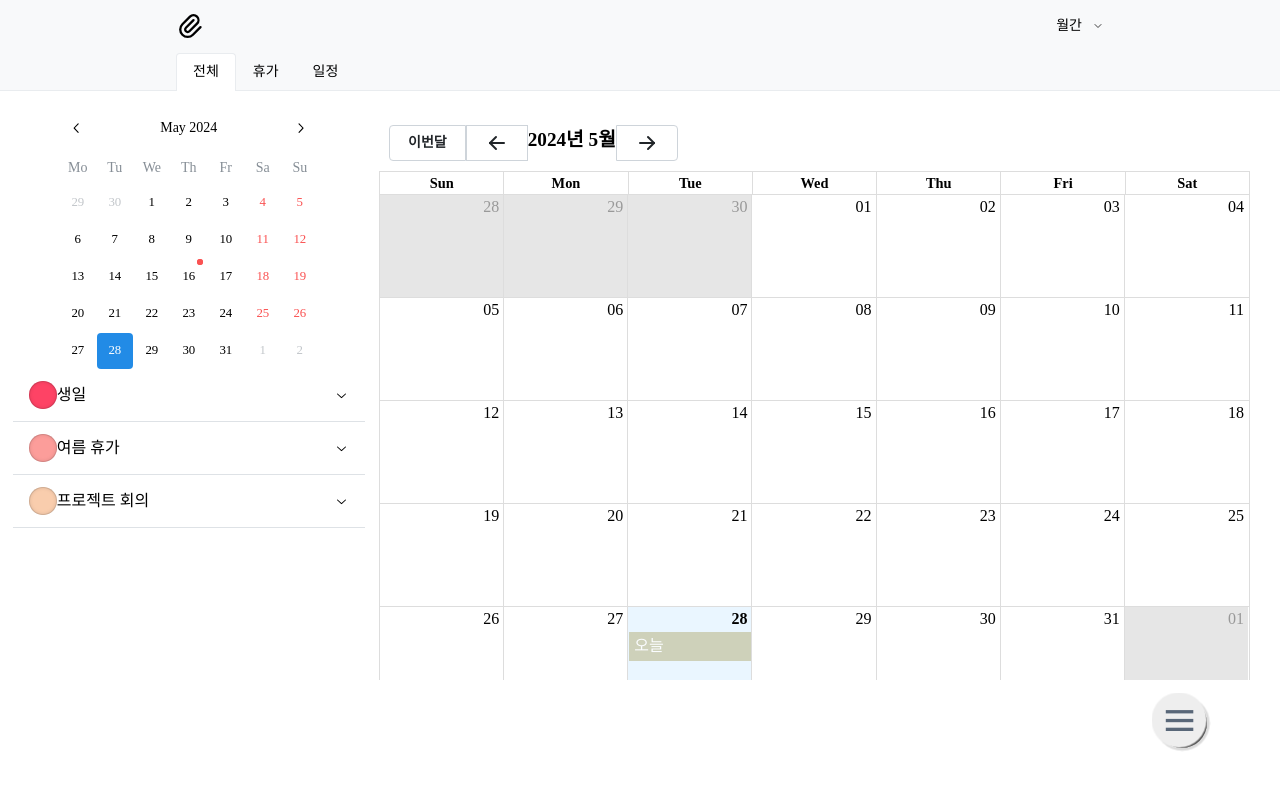
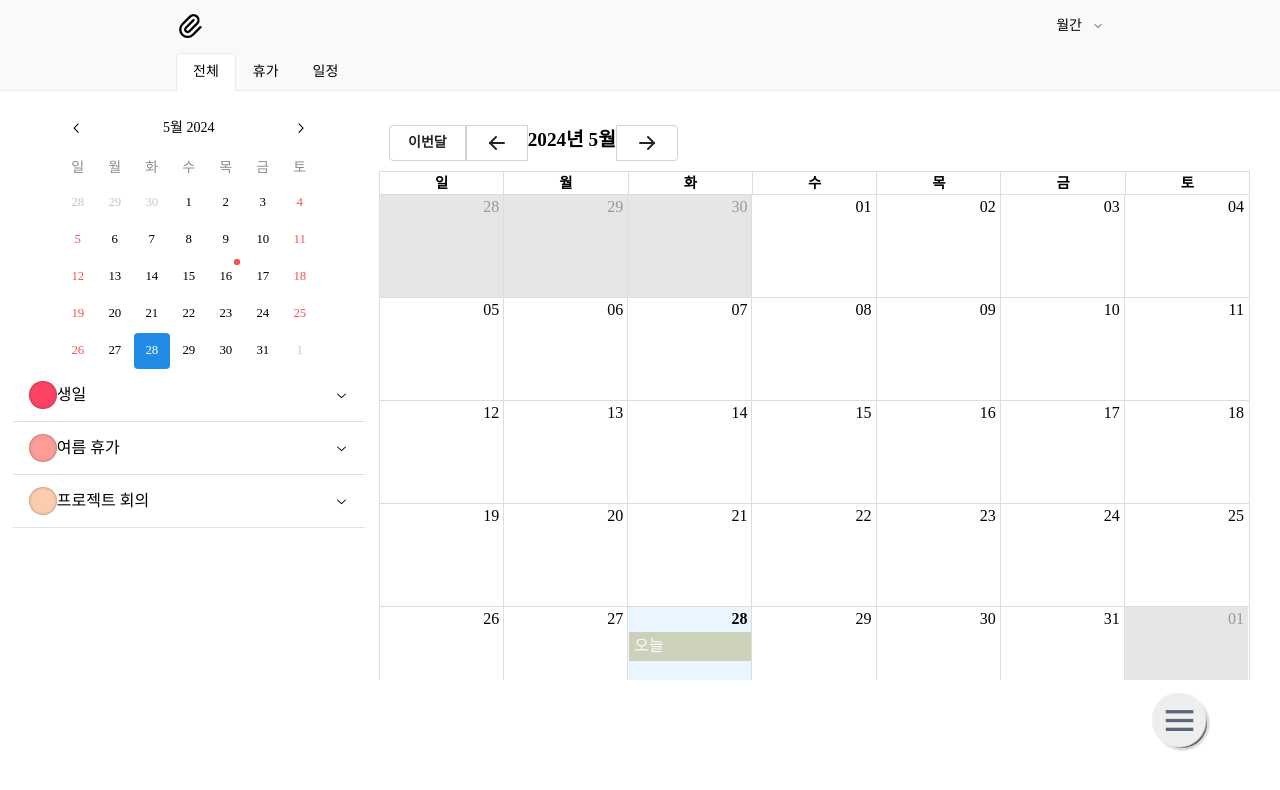
Before and after one commit to simple925/project-clip, a Next.js app: page /Calendar/MainCalendar in a window 1280 px wide. Shown: the top 790 px of the page. Built offline with nearby package versions, Linux system fonts and the light colour scheme; a web font is replaced by a local one.

Commit message:
[메인 사이드 달력] 사이드 달력 month 변경 => 메인 달력 변경(TODO: 양방향 액션 필요)

```diff
--- a/src/app/(baseLayout)/Calendar/layout.tsx
+++ b/src/app/(baseLayout)/Calendar/layout.tsx
@@ -37,6 +37,11 @@ export default function MyPageLayout({ children }: { children: any }) {
     setSelectedDate(date); // 선택된 날짜를 상태로 업데이트
   };
 
+  const [currentAction, setCurrentAction] = useState("");
+  const handleNavigate = (action : string) => {
+    setCurrentAction(action); // 다음달 상태로 업데이트
+  };
+
   // 현재 선택된 날짜 그룹 공유
   const [selectedGroupDates, setSelectedGroupDates] = useState([]);
   // MainGroup에서 선택된 그룹의 날짜 배열을 상태로 저장합니다
@@ -47,6 +52,7 @@ export default function MyPageLayout({ children }: { children: any }) {
     setSelectedGroupDates(group);
     // console.log('###현재 선택 이벤트 :', group)
   };
+
 
   return (
     <>
@@ -64,14 +70,24 @@ export default function MyPageLayout({ children }: { children: any }) {
         </AppShell.Header>
         {/* 해당 부분 page에 형제 컴포넌트로 만들어 데이터 통신에 용이하게 함 */}
         <AppShell.Navbar className={style["nav_content"]}>
-          <MainCalendarSideCalendar selectedDate={selectedDate} onSelectDate={handleDateSelect} />
+          <MainCalendarSideCalendar
+            selectedDate={selectedDate}
+            onSelectDate={handleDateSelect}
+            onNavigate={handleNavigate} // nextMonth <-> previous 상태 변경
+            />
           {/* ### MainCalendarSideCalendar: 사이드 달력, 오늘 날짜 자동 선택, 선택할 때마다 동작 */}
           <MainGroup groups={selectedGroupDates} onGroupSelect={handleGroupSelect}/>
           {/* ### MainGroup: 내 캘린더 그룹별 볼 수 있음. 추가적인 기능 정의 필요 */}
         </AppShell.Navbar>
         <AppShell.Main className={style["main_content"]}>
           <div className={style["main_nav_content"]} />
-          <MyCalendar selectDate={selectedDate} onSelectDate={handleDateSelect} calendarState={calendarStateValue} selectedGroupEvent={selectedGroupDates} />
+          <MyCalendar
+          selectDate={selectedDate}
+          onSelectDate={handleDateSelect}
+          calendarState={calendarStateValue}
+          selectedGroupEvent={selectedGroupDates}
+          currentAction={currentAction}
+          />
           {/* ### MyCalendar: react-big-calender 라이브러리 이용한 메인 달력. 오늘 날짜 자동 선택, 선택할 때마다 동작, (MainCalendarHeader에서 변경된)상태 정보 */}
         </AppShell.Main>
         <AppShell.Footer>
--- a/src/components/CalendarToolbar/CalendarToolbar.tsx
+++ b/src/components/CalendarToolbar/CalendarToolbar.tsx
@@ -1,5 +1,5 @@
 'use client';
-import React, { useState } from "react";
+import React, { useEffect, useState } from "react";
 import { Button } from '@mantine/core';
 import style from './CalendarToolbar.module.css';
 import { IconArrowRight, IconArrowLeft } from '@tabler/icons-react';
@@ -8,10 +8,21 @@ import { rem } from "@mantine/core";
 // 이번달, 이전 <-> 다음 월별 이동 툴바
 // TODO 추가 스타일링 필요 ==> mantine 버튼 스타일 참고하여 수정
 
-export function CalendarToolbar({ date, onNavigate }:any) {
-  const navigate = (action:any) => {
+export function CalendarToolbar({ date, onNavigate, currentAction }:any) {
+
+  const navigate = (action: string) => {
     onNavigate(action);
+    // onActionChange(action)
   };
+
+  useEffect(() => {
+    console.log('액션 받아옴 ', currentAction) // 1) console에 calendarState값 로깅
+    navigate(currentAction) // 2) calendarView에 불러온 값 담기
+  }, [currentAction]) // calendarState가 변경될 때 동작
+
+  // const navigate = (action:any) => {
+  //   onNavigate(action);
+  // };
 
   return (
     <div className={style.toolbar}>
--- a/src/components/MainCalendarSideCalendar/MainCalendarSideCalendar.tsx
+++ b/src/components/MainCalendarSideCalendar/MainCalendarSideCalendar.tsx
@@ -7,6 +7,8 @@ import { useState } from "react";
 import { Indicator } from "@mantine/core";
 import { DatePicker, DatePickerProps } from "@mantine/dates";
 import styles from "./MainCalendarSideCalendar.module.css";
+import dayjs from "dayjs";
+import "dayjs/locale/ko";
 
 const dayRenderer: DatePickerProps["renderDay"] = (date) => {
   // 오늘 날짜 표기
@@ -20,18 +22,36 @@ const dayRenderer: DatePickerProps["renderDay"] = (date) => {
   );
 };
 
-export function MainCalendarSideCalendar({ selectedDate, onSelectDate }) {
-  const [localSelectedDate, setLocalSelectedDate] = useState<Date | null>(null);
+export function MainCalendarSideCalendar({ selectedDate, onSelectDate, onNavigate }: any) {
   // 날짜 선택시
-  const handleDateSelect = (date) => {
+  const handleDateSelect = (date: Date) => {
     onSelectDate(date); // 선택 날짜를 부모 컴포넌트로 전달
     console.log('###현재 선택 날짜 :', date)
   };
+
+  const handleNextMonth = (date: Date) => {
+    onNavigate('NEXT'); // 'NEXT' action 전달
+    onSelectDate(date); // 선택 날짜를 부모 컴포넌트로 전달
+  };
+
+  const handlePreviousMonth = (date: Date) => {
+    onNavigate('PREV'); // 'PREV' action 전달
+    onSelectDate(date); // 선택 날짜를 부모 컴포넌트로 전달
+  };
+
   return (
     <div className={styles.MainCalendarSideNav}>
       <div className={styles.MainCalendarSideCalendar}>
         <div className={styles.calendar}>
-          <DatePicker value={selectedDate} renderDay={dayRenderer} onChange={handleDateSelect}></DatePicker>
+          <DatePicker
+            locale="ko" // 한국어 설정
+            firstDayOfWeek={0} // 시작일 설정(일요일 : 0)
+            value={selectedDate}
+            renderDay={dayRenderer}
+            onChange={handleDateSelect}
+            onNextMonth={handleNextMonth}
+            onPreviousMonth={handlePreviousMonth}
+          />
         </div>
       </div>
     </div>
--- a/src/components/MyCalendar/MyCalendar.tsx
+++ b/src/components/MyCalendar/MyCalendar.tsx
@@ -1,12 +1,14 @@
 'use client';
-import React, {  useState, useEffect } from "react";
+import React, {  useState, useEffect, use } from "react";
 import { Calendar, Views, momentLocalizer } from "react-big-calendar";
 import moment from 'moment';
 import 'react-big-calendar/lib/css/react-big-calendar.css';
 import { CalendarToolbar } from "../CalendarToolbar/CalendarToolbar";
 import style from './MyCalendar.module.css';
+import 'moment-timezone'
+import 'moment/locale/ko' // 한글 옵션을 위해서 import 추가
 
-export function MyCalendar({ calendarState, selectDate, onSelectDate, selectedGroupEvent }:any) {
+export function MyCalendar({ calendarState, selectDate, onSelectDate, selectedGroupEvent, currentAction }:any) {
     moment.locale('ko-KR');
     const localizer = momentLocalizer(moment);
 
@@ -41,7 +43,7 @@ export function MyCalendar({ calendarState, selectDate, onSelectDate, selectedGr
     console.log('현재 선택된 이벤트 리스트:', events)
 
     // 이벤트 스타일링 속성 추가
-    const eventStyleGetter = (event) => {
+    const eventStyleGetter = (event: any) => {
         const backgroundColor = event.color || '#c8c8a9';
         const style = {
             backgroundColor,
@@ -61,6 +63,8 @@ export function MyCalendar({ calendarState, selectDate, onSelectDate, selectedGr
         console.log('얌미 ', calendarState) // 1) console에 calendarState값 로깅
         setCalendarView(calendarState) // 2) calendarView에 불러온 값 담기
     }, [calendarState]) // calendarState가 변경될 때 동작
+
+
     return (
         <div className={style["my_calendar"]}>
             <Calendar
@@ -73,7 +77,11 @@ export function MyCalendar({ calendarState, selectDate, onSelectDate, selectedGr
                 onSelectSlot={(slotInfo) => handleDateSelect(slotInfo.start)}
                 view={calendarView} // view 속성
                 components={{
-                    toolbar: CalendarToolbar // 툴바 컴포넌트 사용
+                    // toolbar: CalendarToolbar // 툴바 컴포넌트 사용
+                        toolbar: (props) => {
+                        const toolbarProps = { ...props, currentAction }; // nextMonth 값을 props에 추가
+                        return <CalendarToolbar {...toolbarProps} />; // CalendarToolbar 컴포넌트에 nextMonth 값 전달
+                    },
                 }}
                 eventPropGetter={eventStyleGetter} // 이벤트 스타일 설정 함수 추가
             />
```
